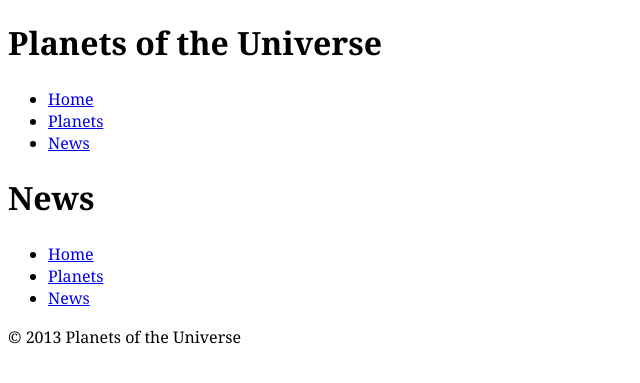
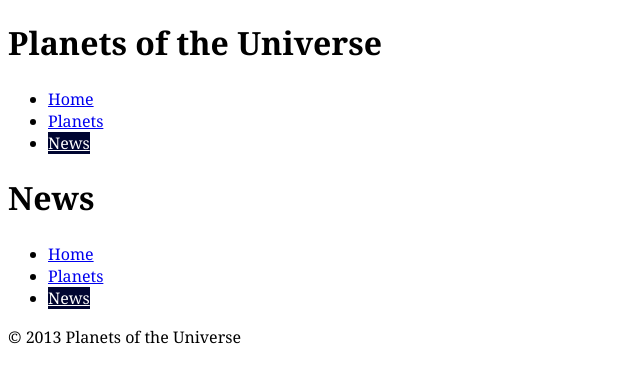
Before and after one commit to Dwightgnjohnson/planets-of-the-universe, a Jekyll site: the page built from news.html, in a window 1280 px wide. Shown: the top 383 px of the page, without its empty margins (0-640 px from the left). Built offline with Jekyll 4.4.1, drawn with Linux system fonts in a browser that asks for light colours; Markdown is read by kramdown in place of the engine named in the settings.

Commit message:
Added navigation highlighting.

```diff
--- a/_includes/nav.html
+++ b/_includes/nav.html
@@ -1,7 +1,7 @@
 <nav>
-  <ul>
-    <li><a href="{{site.baseurl}}/">Home</a></li>
+  <ul class="nav">
+    <li><a href="{{site.baseurl}}/" class="{% if page.url == '/index.html' %}current{% endif %}">Home</a></li>
     <li><a href="{{site.baseurl}}/planets/">Planets</a></li>
-    <li><a href="{{site.baseurl}}/news.html">News</a></li>
+    <li><a href="{{site.baseurl}}/news.html" class="{% if page.url == '/news.html' %}current{% endif %}">News</a></li>
   </ul>
 </nav>
--- a/css/common.css
+++ b/css/common.css
@@ -4,3 +4,9 @@
 
   font: normal 100%/1.4 Georgia,serif;
 }
+
+.current {
+  background-color: #000531;
+
+  color: #fff;
+}
```
